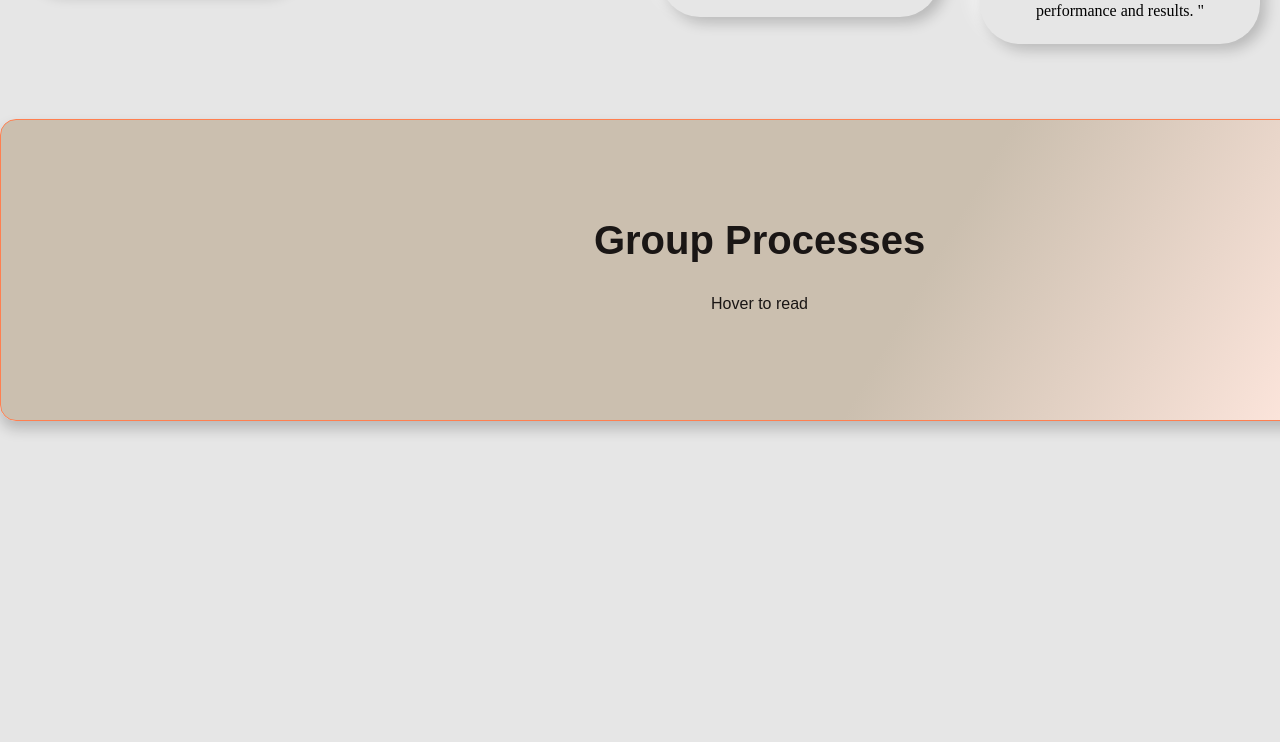
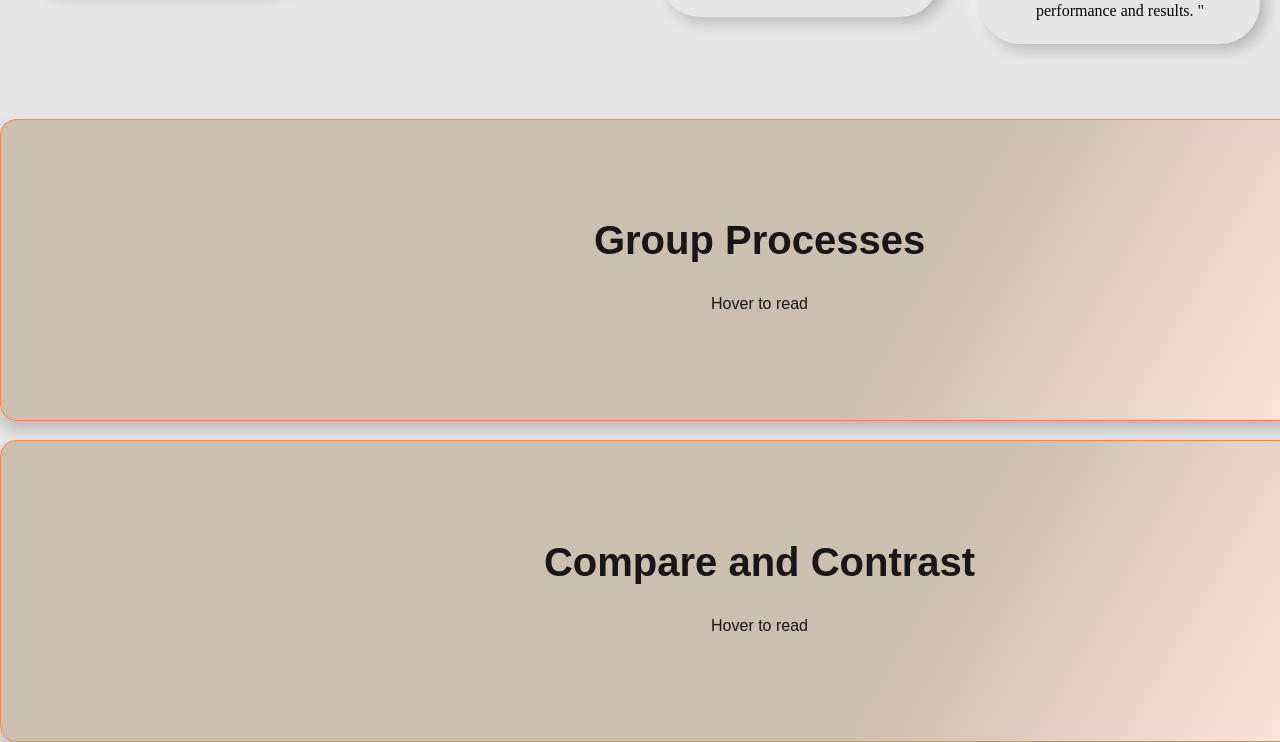
Before and after one commit to billneyugn/web_group, a plain HTML site: page index.html in a window 1280 px wide. Shown: the part 1414-2156 px from the top of the page. Before the commit the page ends 1835 px from the top, so only its background shows below. Drawn offline with Linux system fonts and the light colour scheme.

Commit message:
add compare and contrast

```diff
--- a/index.html
+++ b/index.html
@@ -132,6 +132,21 @@
             </div>
         </div>
     </div>
+    <h1></h1>
+    <h1></h1>
+    <div class="flip-card">
+        <div class="flip-card-inner">
+            <div class="flip-card-front">
+                <p class="title">Compare and Contrast</p>
+                <p>Hover to read</p>
+            </div>
+            <div class="flip-card-back">
+
+                <p>The only thing all of the team members have in common, besides the fact that each job on the list above involves technology and requires a clear understanding of one's career path and what it takes to land one, is the requirement to stay current with technology every single day. When comparing the two, there are some clear differences. For example, social media managers and mobile app developers focus more on communication and design skills, while cybersecurity specialists and AI engineers often need a logical mind and advanced technical skills, such as knowledge of computer systems and networks, programming languages, and data analysis tools.
+                </p>
+            </div>
+        </div>
+    </div>
 </body>
 
 </html>
```
